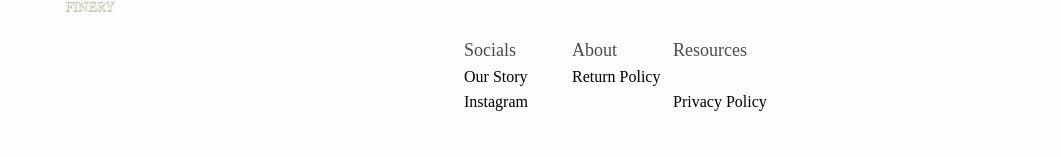
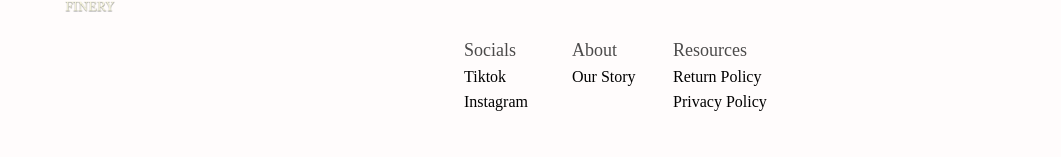
Before and after one commit to stmblueprint/Woodnote-FineryStore, a React (Vite) app: page / in a window 1280 px wide. Shown: the part 1261-1418 px from the top of the page, without its empty margins (10-1071 px from the left). Built offline with nearby package versions, Linux system fonts and the light colour scheme; no server answers; the database is empty.

Commit message:
server env var update

```diff
--- a/src/components/Footer.jsx
+++ b/src/components/Footer.jsx
@@ -16,7 +16,7 @@ const Footer = () => {
               <th>Resources</th>
             </tr>
             <tr>
-              {/* <td>Tiktok</td> */}
+              <td>Tiktok</td>
               <td>Our Story</td>
               <td>Return Policy</td>
             </tr>
```
